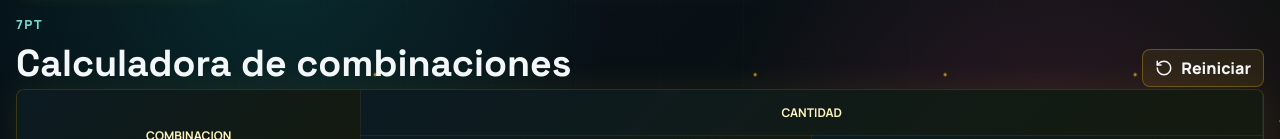
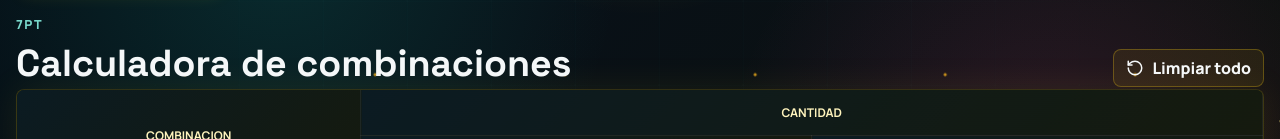
Before and after one commit to alvarogarcia33/metaacademy-calculadoras, a Next.js app: page /calculadora/7pt in a window 1280 px wide. Shown: the part 322-461 px from the top of the page. Built offline with nearby package versions, Linux system fonts and the light colour scheme.

Commit message:
Add clear all calculator action

```diff
--- a/src/components/calculator/combination-calculator.tsx
+++ b/src/components/calculator/combination-calculator.tsx
@@ -172,6 +172,12 @@ export function CombinationCalculator({
     }));
   };
 
+  const clearAll = () => {
+    setCounts(emptyCounts);
+    setInvestedAmount("");
+    setMatrixValues({});
+  };
+
   return (
     <div className="calculatorShell">
       <section className="financePanel" aria-label="Resumen financiero en euros">
@@ -256,9 +262,9 @@ export function CombinationCalculator({
               <p className="eyebrow">{label}</p>
               <h1>Calculadora de combinaciones</h1>
             </div>
-            <button className="iconTextButton" type="button" onClick={() => setCounts(emptyCounts)}>
+            <button className="iconTextButton" type="button" onClick={clearAll}>
               <RotateCcw size={18} />
-              Reiniciar
+              Limpiar todo
             </button>
           </div>
 
```
